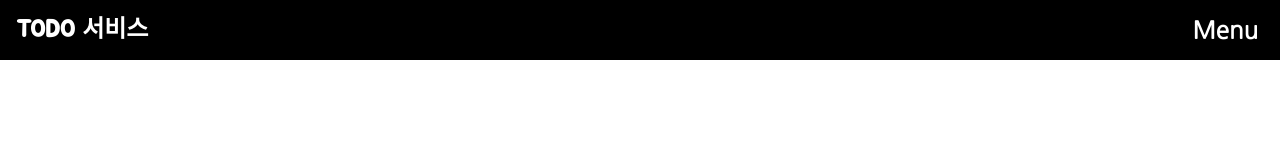
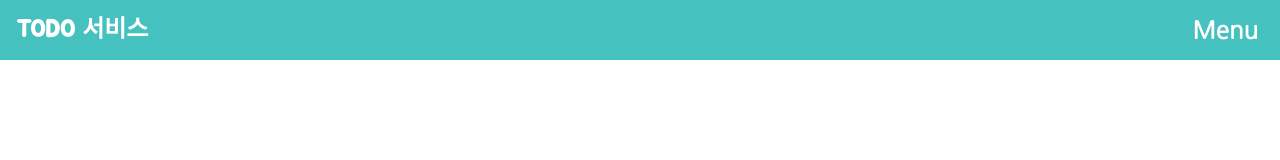
Before and after one commit to LimHaksu/todo-10, a website built with webpack: page client/public/index.html in a window 1280 px wide. Built offline with nearby package versions, Linux system fonts and the light colour scheme; files whose address does not match are found by name.

Commit message:
style: Change header background color

```diff
--- a/client/src/components/Header/Header.scss
+++ b/client/src/components/Header/Header.scss
@@ -5,12 +5,11 @@
 
   width: 100vw;
   height: 60px;
-  background: yellowgreen;
   padding: 1rem;
   box-sizing: border-box;
 
   color: white;
-  background-color: black;
+  background-color: #45c1bf;
 
   .logo {
     font-size: 24px;
--- a/client/src/components/Kanban/CreateColumnBox.css
+++ b/client/src/components/Kanban/CreateColumnBox.css
@@ -3,7 +3,6 @@
   border-radius: 20px;
   height: 200px;
   width: 400px;
-  background-color: #eff1f3;
   font-size: 2rem;
   display: flex;
   justify-content: center;
```
